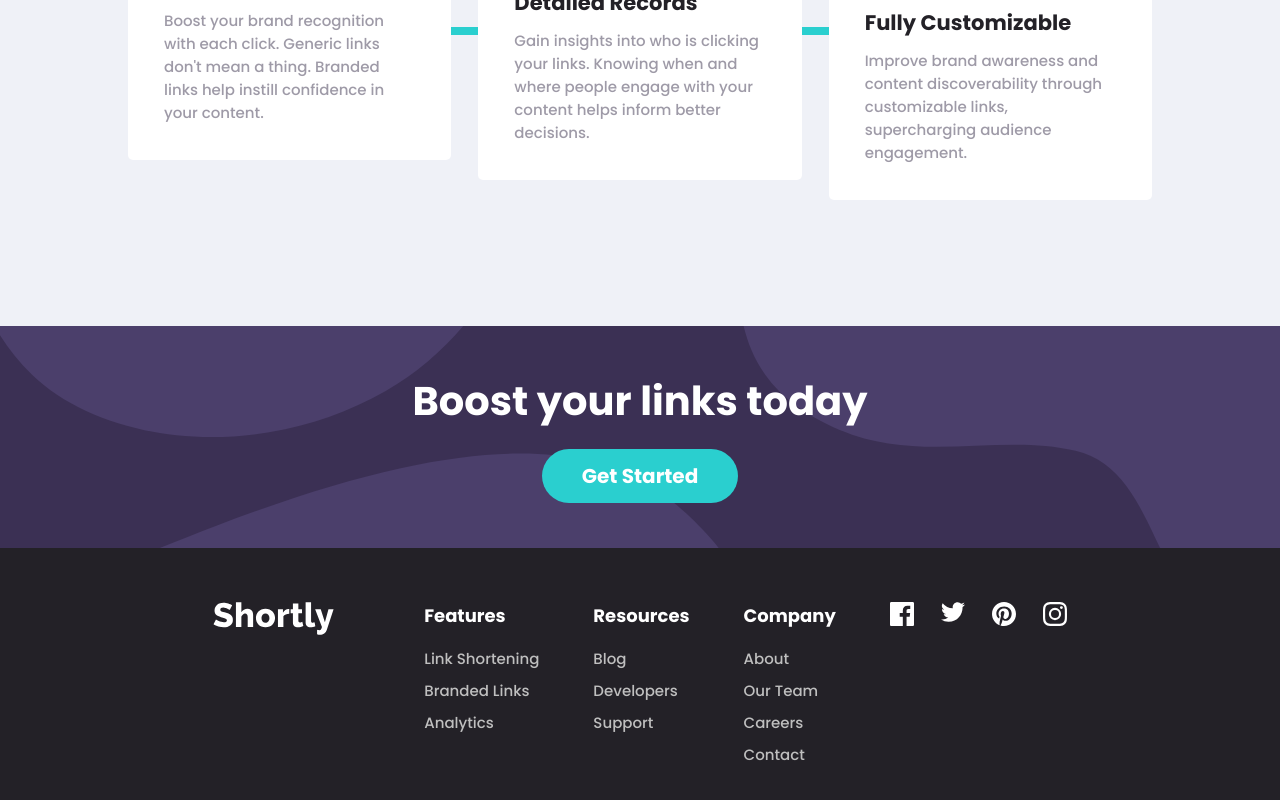
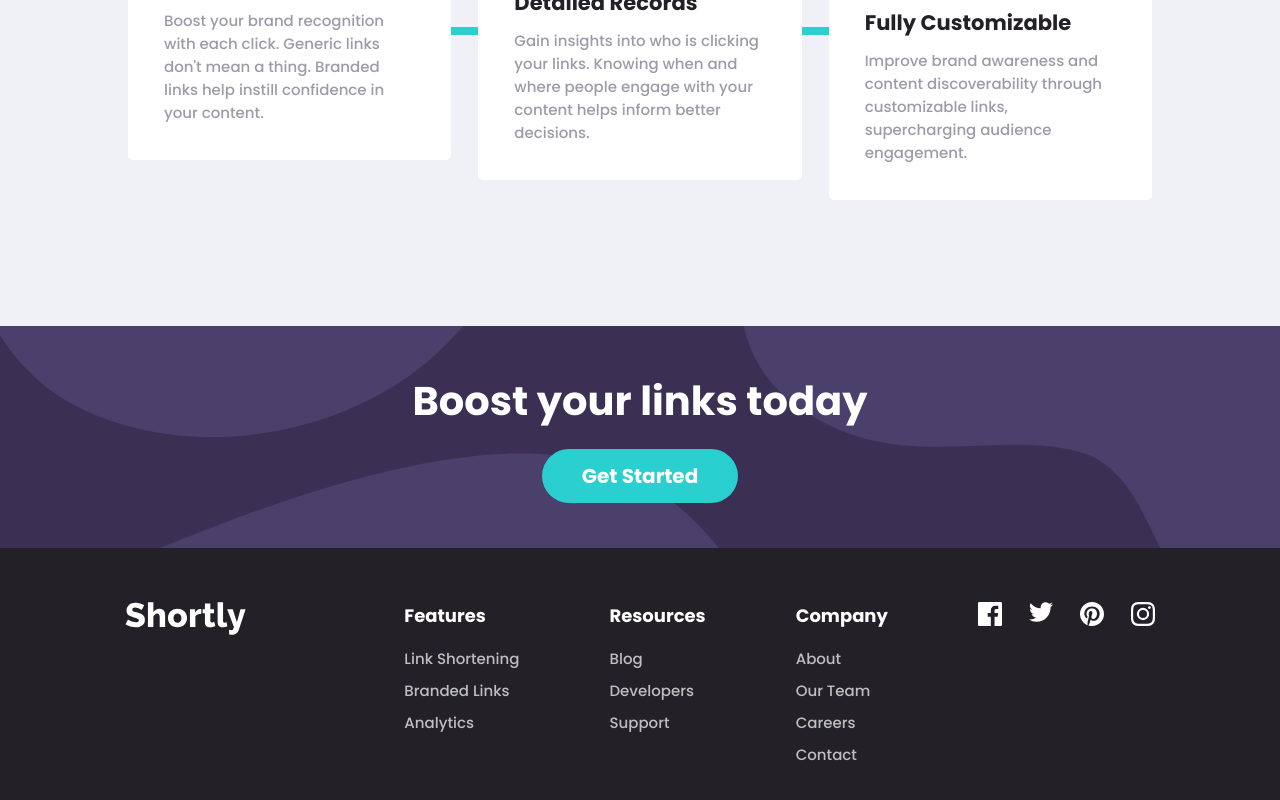
Before and after one commit to ATEOTG/url-shortening-app, a React (Create React App) app: page / in a window 1280 px wide. Shown: the part 1348-2148 px from the top of the page. Built offline with nearby package versions, Linux system fonts and the light colour scheme.

Commit message:
added links and hover states to footer items

```diff
--- a/src/components/Footer.js
+++ b/src/components/Footer.js
@@ -1,47 +1,104 @@
 import React from "react";
 import classes from "./Footer.module.css";
 import { ReactComponent as ReactLogo } from "../assets/images/logo.svg";
-import facebookLogo from "../assets/images/icon-facebook.svg";
-import twitterLogo from "../assets/images/icon-twitter.svg";
-import pinterestLogo from "../assets/images/icon-pinterest.svg";
-import instagramLogo from "../assets/images/icon-instagram.svg";
+
+import FacebookLogo from "./SVG/facebookLogo";
+import InstagramLogo from "./SVG/instagramLogo";
+import PinterestLogo from "./SVG/pinterestLogo";
+import TwitterLogo from "./SVG/twitterLogo";
 
 function Footer() {
   return (
     <footer>
       <div className={classes.footer}>
-        <ReactLogo className={classes.logo} />
+        <ReactLogo className={classes.logo} alt="shortly-logo" />
         <div className={classes["footer-navs"]}>
           <nav className={classes.navigation}>
             <h4>Features</h4>
             <ul className={classes["footer-nav"]}>
-              <li>Link Shortening</li>
-              <li>Branded Links</li>
-              <li>Analytics</li>
+              <li>
+                <a href="#" className={classes["list-link"]}>
+                  Link Shortening
+                </a>
+              </li>
+              <li>
+                <a href="#" className={classes["list-link"]}>
+                  Branded Links
+                </a>
+              </li>
+              <li>
+                <a href="#" className={classes["list-link"]}>
+                  Analytics
+                </a>
+              </li>
             </ul>
           </nav>
           <nav className={classes.navigation}>
             <h4>Resources</h4>
             <ul className={classes["footer-nav"]}>
-              <li>Blog</li>
-              <li>Developers</li>
-              <li>Support</li>
+              <li>
+                <a href="#" className={classes["list-link"]}>
+                  Blog
+                </a>
+              </li>
+              <li>
+                <a href="#" className={classes["list-link"]}>
+                  Developers
+                </a>
+              </li>
+              <li>
+                <a href="#" className={classes["list-link"]}>
+                  Support
+                </a>
+              </li>
             </ul>
           </nav>
           <nav className={classes.navigation}>
             <h4>Company</h4>
             <ul className={classes["footer-nav"]}>
-              <li>About</li>
-              <li>Our Team</li>
-              <li>Careers</li>
-              <li>Contact</li>
+              <li>
+                <a href="#" className={classes["list-link"]}>
+                  About
+                </a>
+              </li>
+              <li>
+                <a href="#" className={classes["list-link"]}>
+                  Our Team
+                </a>
+              </li>
+              <li>
+                <a href="#" className={classes["list-link"]}>
+                  Careers
+                </a>
+              </li>
+              <li>
+                <a href="#" className={classes["list-link"]}>
+                  Contact
+                </a>
+              </li>
             </ul>
           </nav>
           <div className={classes["social-media-logos"]}>
-            <img src={facebookLogo} alt="facebook logo" />
-            <img src={twitterLogo} alt="twitter logo" />
-            <img src={pinterestLogo} alt="pinterest logo" />
-            <img src={instagramLogo} alt="instagram logo" />
+            <a className={classes["social-media-logo"]} href="#">
+              {/* <svg xmlns="http://www.w3.org/2000/svg" width="24" height="24">
+                <path
+                  fill="#FFF"
+                  d="M22.675 0H1.325C.593 0 0 .593 0 1.325v21.351C0 23.407.593 24 1.325 24H12.82v-9.294H9.692v-3.622h3.128V8.413c0-3.1 1.893-4.788 4.659-4.788 1.325 0 2.463.099 2.795.143v3.24l-1.918.001c-1.504 0-1.795.715-1.795 1.763v2.313h3.587l-.467 3.622h-3.12V24h6.116c.73 0 1.323-.593 1.323-1.325V1.325C24 .593 23.407 0 22.675 0z"
+                />
+              </svg> */}
+              <FacebookLogo />
+            </a>
+            <a className={classes["social-media-logo"]} href="$">
+              {/* <img src={twitterLogo} alt="twitter logo" /> */}
+              <TwitterLogo />
+            </a>
+
+            <a className={classes["social-media-logo"]} href="#">
+              <PinterestLogo />
+            </a>
+            <a className={classes["social-media-logo"]} href="#">
+              <InstagramLogo />
+            </a>
           </div>
         </div>
       </div>
--- a/src/components/Footer.module.css
+++ b/src/components/Footer.module.css
@@ -43,14 +43,27 @@
 
 .navigation li {
   font-size: 1.5rem;
+  text-align: center;
+}
+
+.list-link:link,
+.list-link:visited {
+  text-decoration: none;
   color: var(--gray);
-  text-align: center;
+}
+.list-link:hover,
+.list-link:active {
+  color: var(--cyan);
 }
 
 .social-media-logos {
   margin-top: 1em;
   display: flex;
   gap: 1.5em;
+}
+
+.social-media-logo svg path:hover {
+  fill: var(--cyan);
 }
 
 @media (min-width: 56em) {
@@ -60,12 +73,14 @@
   }
 
   .footer {
-    justify-content: center;
-    gap: 5em;
+    max-width: 1434px;
+    justify-content: space-around;
+    margin: 0 auto;
+    width: 90%;
   }
 
   .footer-navs {
-    gap: 3em;
+    gap: 5em;
   }
 
   .logo {
--- /dev/null
+++ b/src/components/SVG/facebookLogo.js
@@ -0,0 +1,14 @@
+import React from "react";
+
+function FacebookLogo() {
+  return (
+    <svg xmlns="http://www.w3.org/2000/svg" width="24" height="24">
+      <path
+        fill="#FFF"
+        d="M22.675 0H1.325C.593 0 0 .593 0 1.325v21.351C0 23.407.593 24 1.325 24H12.82v-9.294H9.692v-3.622h3.128V8.413c0-3.1 1.893-4.788 4.659-4.788 1.325 0 2.463.099 2.795.143v3.24l-1.918.001c-1.504 0-1.795.715-1.795 1.763v2.313h3.587l-.467 3.622h-3.12V24h6.116c.73 0 1.323-.593 1.323-1.325V1.325C24 .593 23.407 0 22.675 0z"
+      />
+    </svg>
+  );
+}
+
+export default FacebookLogo;
--- /dev/null
+++ b/src/components/SVG/instagramLogo.js
@@ -0,0 +1,12 @@
+function InstagramLogo() {
+  return (
+    <svg xmlns="http://www.w3.org/2000/svg" width="24" height="24">
+      <path
+        fill="#FFF"
+        d="M12 2.163c3.204 0 3.584.012 4.85.07 3.252.148 4.771 1.691 4.919 4.919.058 1.265.069 1.645.069 4.849 0 3.205-.012 3.584-.069 4.849-.149 3.225-1.664 4.771-4.919 4.919-1.266.058-1.644.07-4.85.07-3.204 0-3.584-.012-4.849-.07-3.26-.149-4.771-1.699-4.919-4.92-.058-1.265-.07-1.644-.07-4.849 0-3.204.013-3.583.07-4.849.149-3.227 1.664-4.771 4.919-4.919 1.266-.057 1.645-.069 4.849-.069zM12 0C8.741 0 8.333.014 7.053.072 2.695.272.273 2.69.073 7.052.014 8.333 0 8.741 0 12c0 3.259.014 3.668.072 4.948.2 4.358 2.618 6.78 6.98 6.98C8.333 23.986 8.741 24 12 24c3.259 0 3.668-.014 4.948-.072 4.354-.2 6.782-2.618 6.979-6.98.059-1.28.073-1.689.073-4.948 0-3.259-.014-3.667-.072-4.947-.196-4.354-2.617-6.78-6.979-6.98C15.668.014 15.259 0 12 0zm0 5.838a6.162 6.162 0 100 12.324 6.162 6.162 0 000-12.324zM12 16a4 4 0 110-8 4 4 0 010 8zm6.406-11.845a1.44 1.44 0 100 2.881 1.44 1.44 0 000-2.881z"
+      />
+    </svg>
+  );
+}
+
+export default InstagramLogo;
--- /dev/null
+++ b/src/components/SVG/pinterestLogo.js
@@ -0,0 +1,12 @@
+function PinterestLogo() {
+  return (
+    <svg xmlns="http://www.w3.org/2000/svg" width="24" height="24">
+      <path
+        fill="#FFF"
+        d="M12 0C5.373 0 0 5.372 0 12c0 5.084 3.163 9.426 7.627 11.174-.105-.949-.2-2.405.042-3.441.218-.937 1.407-5.965 1.407-5.965s-.359-.719-.359-1.782c0-1.668.967-2.914 2.171-2.914 1.023 0 1.518.769 1.518 1.69 0 1.029-.655 2.568-.994 3.995-.283 1.194.599 2.169 1.777 2.169 2.133 0 3.772-2.249 3.772-5.495 0-2.873-2.064-4.882-5.012-4.882-3.414 0-5.418 2.561-5.418 5.207 0 1.031.397 2.138.893 2.738a.36.36 0 01.083.345l-.333 1.36c-.053.22-.174.267-.402.161-1.499-.698-2.436-2.889-2.436-4.649 0-3.785 2.75-7.262 7.929-7.262 4.163 0 7.398 2.967 7.398 6.931 0 4.136-2.607 7.464-6.227 7.464-1.216 0-2.359-.631-2.75-1.378l-.748 2.853c-.271 1.043-1.002 2.35-1.492 3.146C9.57 23.812 10.763 24 12 24c6.627 0 12-5.373 12-12 0-6.628-5.373-12-12-12z"
+      />
+    </svg>
+  );
+}
+
+export default PinterestLogo;
--- /dev/null
+++ b/src/components/SVG/twitterLogo.js
@@ -0,0 +1,12 @@
+function TwitterLogo() {
+  return (
+    <svg xmlns="http://www.w3.org/2000/svg" width="24" height="20">
+      <path
+        fill="#FFF"
+        d="M24 2.557a9.83 9.83 0 01-2.828.775A4.932 4.932 0 0023.337.608a9.864 9.864 0 01-3.127 1.195A4.916 4.916 0 0016.616.248c-3.179 0-5.515 2.966-4.797 6.045A13.978 13.978 0 011.671 1.149a4.93 4.93 0 001.523 6.574 4.903 4.903 0 01-2.229-.616c-.054 2.281 1.581 4.415 3.949 4.89a4.935 4.935 0 01-2.224.084 4.928 4.928 0 004.6 3.419A9.9 9.9 0 010 17.54a13.94 13.94 0 007.548 2.212c9.142 0 14.307-7.721 13.995-14.646A10.025 10.025 0 0024 2.557z"
+      />
+    </svg>
+  );
+}
+
+export default TwitterLogo;
```
